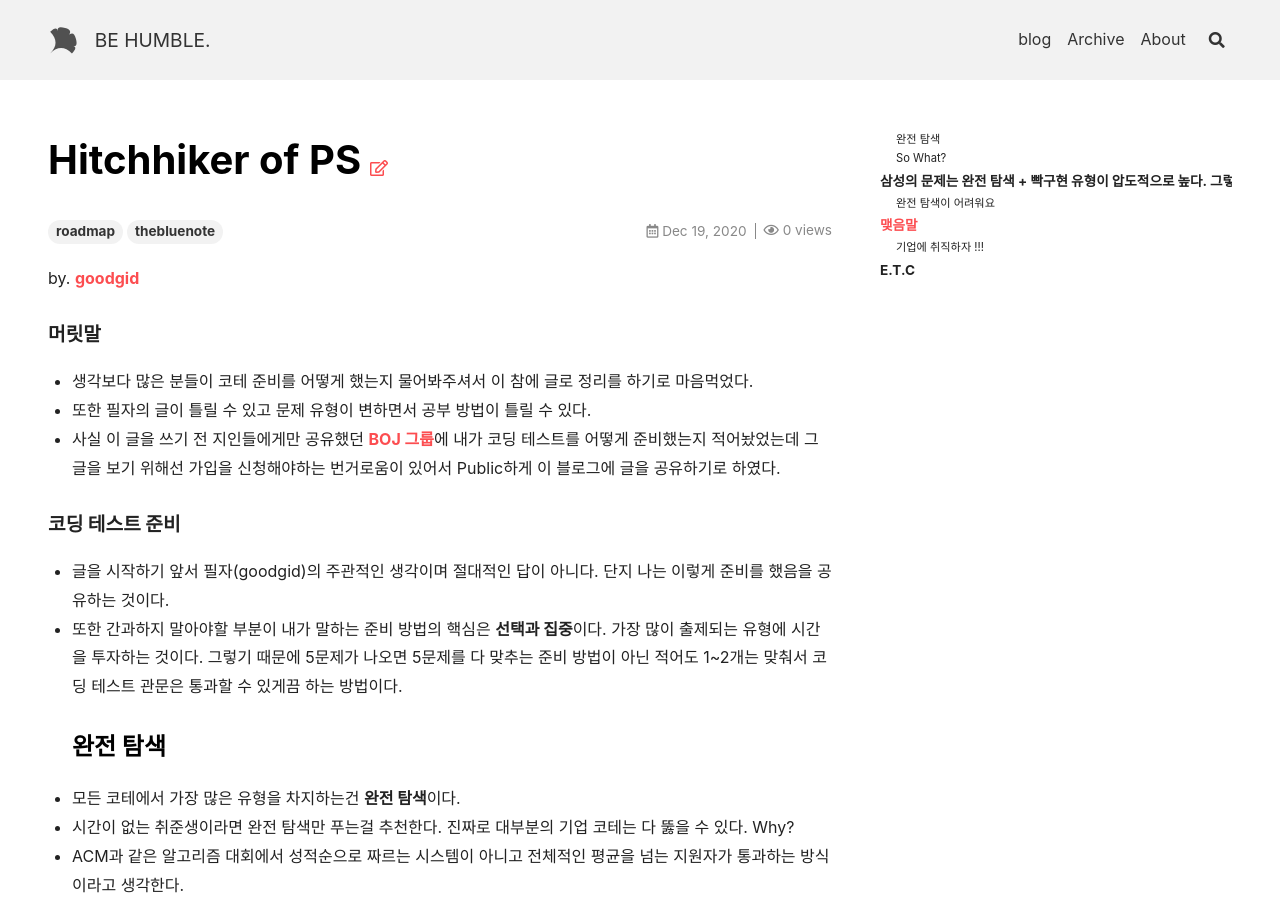
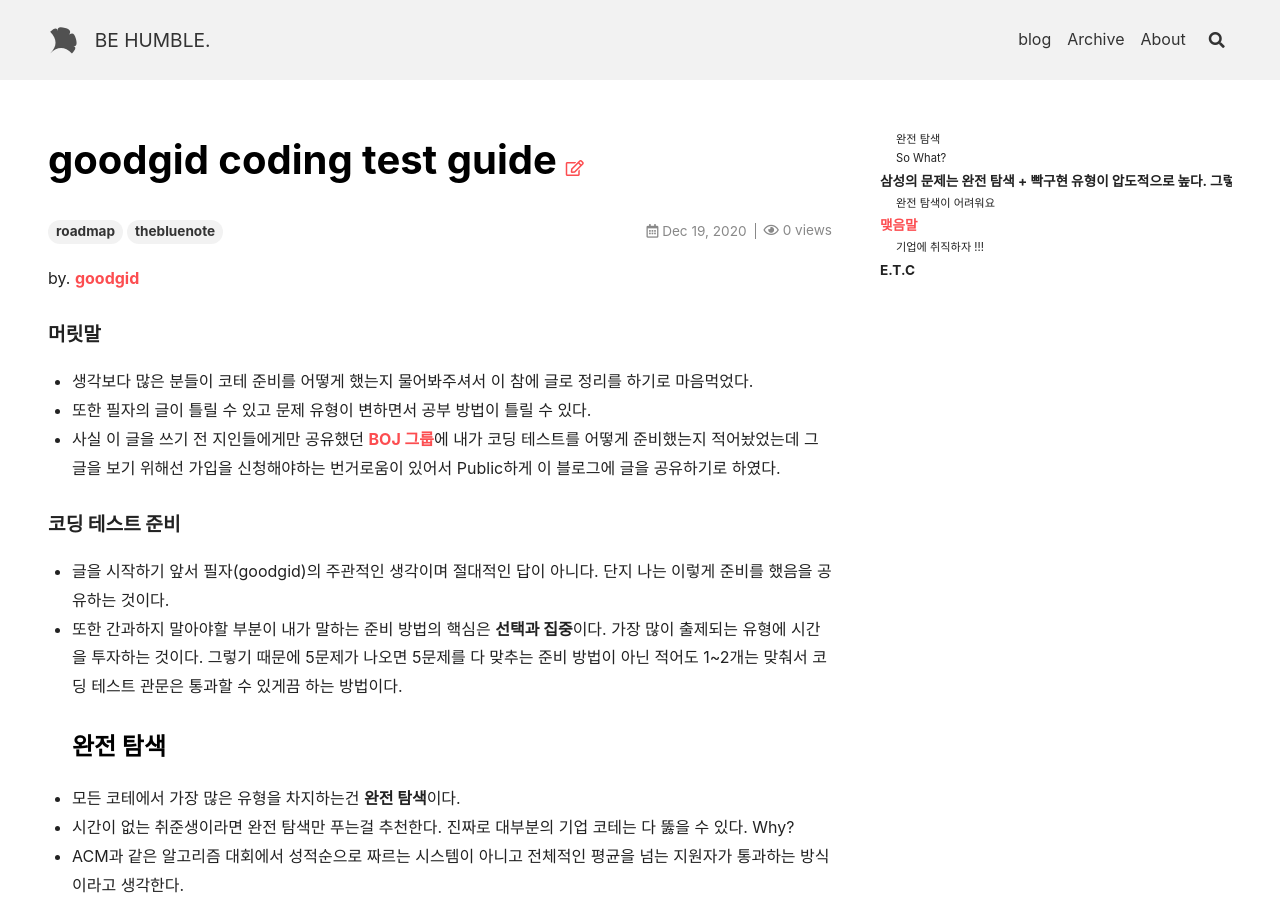
Before and after one commit to underthelights/previous, a Jekyll site: the page built from _posts/2020-12-19-ctguide.md, in a window 1280 px wide and 900 px high. Built offline with Jekyll 4.4.1, drawn with Linux system fonts in a browser that asks for light colours; nearby versions of some CDN libraries; comment, search, counter and statistics services are not loaded.

Commit message:
Update 2020-12-19-ctguide.md

```diff
--- a/_posts/2020-12-19-ctguide.md
+++ b/_posts/2020-12-19-ctguide.md
@@ -1,6 +1,6 @@
 ---
 layout: article
-title: Hitchhiker of PS
+title: goodgid coding test guide
 key: 10009
 tags: roadmap thebluenote
 category: thebluenote
```
